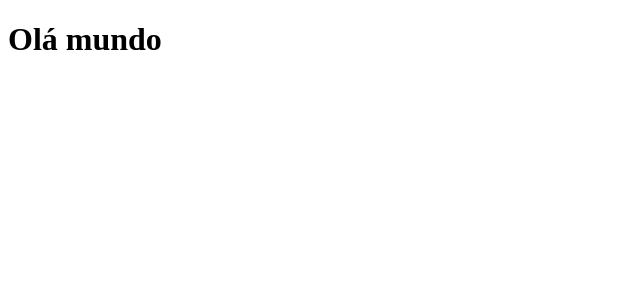
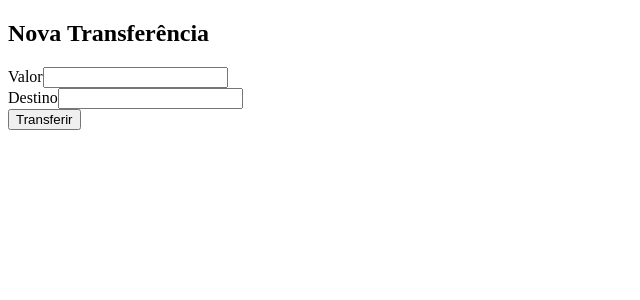
Before and after one commit to eurismarpires/bytebank, an Angular app: page / in a window 1280 px wide. Shown: the top 300 px of the page, without its empty margins (0-640 px from the left). Built offline with nearby package versions, Linux system fonts and the light colour scheme.

Commit message:
formulário inicial

```diff
--- a/src/app/app.component.html
+++ b/src/app/app.component.html
@@ -1 +1,16 @@
-<h1>Olá mundo</h1>
+<form>
+    <h2>Nova Transferência</h2>
+
+    <div>
+        <label for="valor">Valor</label>
+        <input id="valor" type="text">
+    </div>
+
+
+    <div>
+      <label for="destino">Destino</label>
+      <input id="destino" type="text">
+  </div>
+
+  <button>Transferir</button>
+</form>
```
